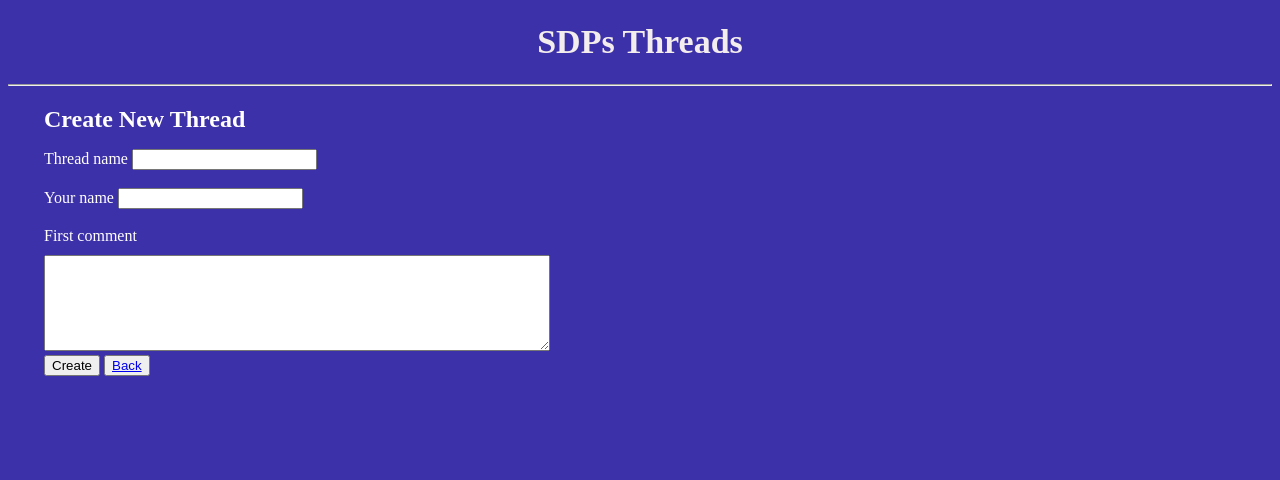
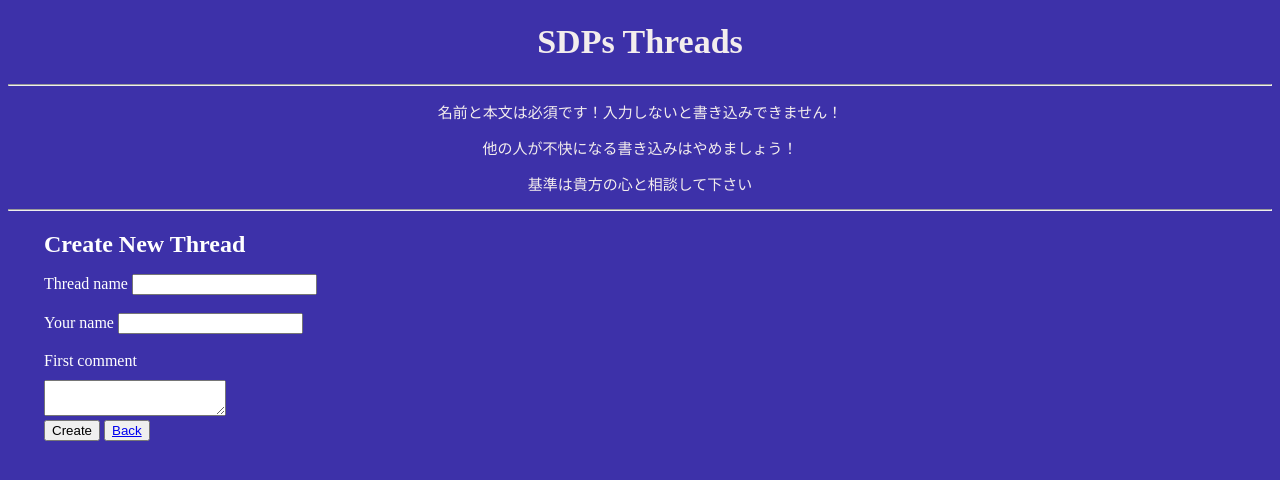
Before and after one commit to tenon-nonet/2CHANcopy, a PHP site: page /app/pages/createThread.php in a window 1280 px wide. Shown: the top 480 px of the page. Run offline with PHP 8.4, Linux system fonts and the light colour scheme.

Commit message:
feat:commit

```diff
--- a/app/functions/comment_add.php
+++ b/app/functions/comment_add.php
@@ -2,7 +2,6 @@
 $error_message = array();
 
 session_start();
-
 if (isset($_POST["submitButton"])) {
     // 名前にゅうりょくチェック
     if (empty($_POST["username"])) {
--- a/app/parts/header.php
+++ b/app/parts/header.php
@@ -1,4 +1,9 @@
 <header>
     <h1 class="title">SDPs Threads</h1>
     <hr>
+    <p class="subTitle">名前と本文は必須です！入力しないと書き込みできません！</p>
+    <p class="subTitle">他の人が不快になる書き込みはやめましょう！</p>
+    <p class="subTitle">基準は貴方の心と相談して下さい</p>
+    <hr>
+
 </header>
--- a/assets/style.css
+++ b/assets/style.css
@@ -1,5 +1,4 @@
 body {
-    /* background-image: url(http://127.0.0.1:7860/file=/private/var/folders/vs/g6lz35nn57n5jr1_c7nl2bgh0000gn/T/ffa0f72b18515e522c200e9ca34db90022f50f09/00044-1800768711.png); */
     background-color: #3d31a9;
     background-size: contain;
 }
@@ -10,6 +9,11 @@ body {
     font-size: 34px;
 }
 
+.subTitle {
+    text-align: center;
+    color: #f3eded;
+    font-size: 15px;
+}
 
 .threadWrapper {
     background-color: #f3eded;
@@ -66,8 +70,8 @@ section .comment {
 
 .commentTextArea {
     margin-top: 10px;
-    width: 500px;
-    height: 90px;
+    max-width: 100%;
+    max-height: 90px;
 }
 
 .errorMessage {
```
Also changed, not shown: index.php (+10 -5 lines).
